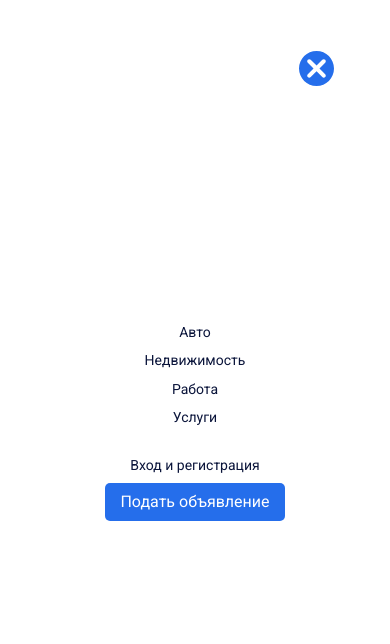
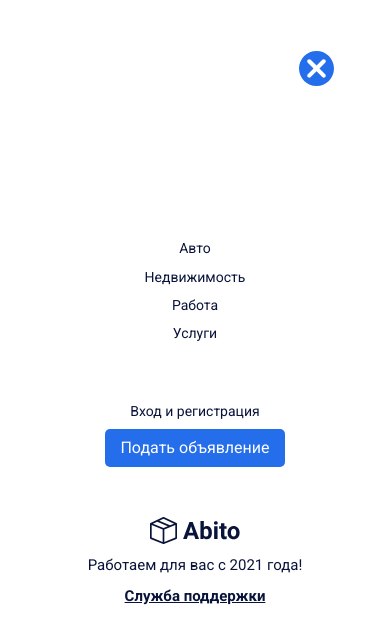
Before and after one commit to IsakovMaxim/abito, a plain HTML site: page index.html in a window 390 px wide. Both pictures are taken after a click on the button 349 px from the left and 48 px from the top of the page. Drawn offline with Linux system fonts and the light colour scheme.

Commit message:
Доработка мобильного меню

```diff
--- a/index.html
+++ b/index.html
@@ -16,7 +16,7 @@
         <!-- HEADER START -->
         <header class="header container">
             <div class="header__navbar">
-                <a href="/index.html" class="header__logo">
+                <a href="index.html" class="header__logo">
                     <img src="src/img/abito_logo.svg" alt="logo" class="header__logo-img">
                 </a>
 
@@ -44,6 +44,13 @@
                     <div class="header__button-group">
                         <a href="#" class="header__button_registration">Вход и регистрация</a>
                         <a href="#" class="header__button_primary">Подать объявление</a>
+                    </div>
+                    <div class="header__logo-burger-block">
+                        <a href="index.html" class="header__logo-burger">
+                            <img src="src/img/abito_logo.svg" alt="logo" class="header__logo-img">
+                        </a>
+                        <span class="header__logo-brgr-text">Работаем для вас с 2021 года!</span>
+                        <a href="#" class="header__logo-burger-support">Служба поддержки</a>
                     </div>
                 </div>
 
@@ -269,6 +276,7 @@
                             <a href="#" class="footer__link">Помощь</a>
                         </li>
                     </ul>
+
                 </footer>
             </aside>
 
--- a/src/sass/_media.scss
+++ b/src/sass/_media.scss
@@ -85,6 +85,35 @@
             right: 50px;
             top: 50px;
         }
+        &__button-group{
+            margin-top: 30px;
+        }
+        &__logo-burger {
+            display: block;
+            margin-top: 50px;
+        }
+        &__logo-burger-block {
+            display: flex;
+            flex-direction: column;
+            align-items: center;
+            justify-content: center;
+        }
+        &__logo-brgr-text {
+            margin-top: 8px;
+            color: $main-color;
+            font-size: 15px;
+            line-height: 15px;
+            text-decoration: none;
+            text-align: center;
+        }
+        &__logo-burger-support {
+            margin-top: 15px;
+            color: $main-color;
+            font-size: 15px;
+            font-weight: bold;
+            text-decoration: underline;
+            text-align: center;
+        }
     }
     .is-open {
         transform: translateX(0%);
--- a/src/sass/blocks/_header.scss
+++ b/src/sass/blocks/_header.scss
@@ -59,4 +59,8 @@
 		}
 	}
 
+	&__logo-burger-block {
+		display: none;
+	}
+
 }
```
Also changed, not shown: src/css/style.css, src/css/style.min.css, 2 other files.
